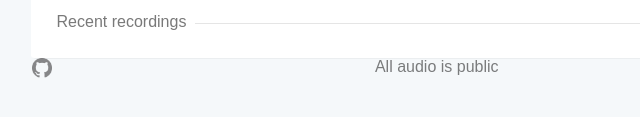
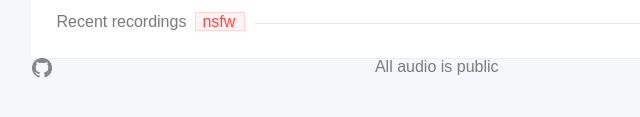
Before and after one commit to jwdeitch/realtime-audio, a website: page public/index.html in a window 1280 px wide. Shown: the part 179-296 px from the top of the page, 166-806 px from the left. Drawn offline with Linux system fonts and the light colour scheme; no server answers.

Commit message:
finishing touches

```diff
--- a/public/index.html
+++ b/public/index.html
@@ -30,7 +30,7 @@
         <h2 id="timeRemaining"><span id="minutes">--</span> / 10 minutes</h2>
 
     </div>
-    <span class="recentTitle">Recent recordings</span>
+    <span class="recentTitle">Recent recordings</span><span class="nsfw">nsfw</span>
     <hr>
     <div class="recent grid"></div>
 
--- a/public/style/site.css
+++ b/public/style/site.css
@@ -71,6 +71,16 @@
     background: #FAFAFA;
     border: 1px solid #dbe3e8;
     color: #565D64;
+}
+
+.nsfw {
+    position: relative;
+    top: 16px;
+    border: 1px solid #ffd5d5;
+    background-color: #fff3f3;
+    color: #ff4a4a;
+    padding: 0 9px 0 6px;
+    box-shadow: 10px 0px 0 #fff;
 }
 
 .footer {
```
Also changed, not shown: 1 other file.
